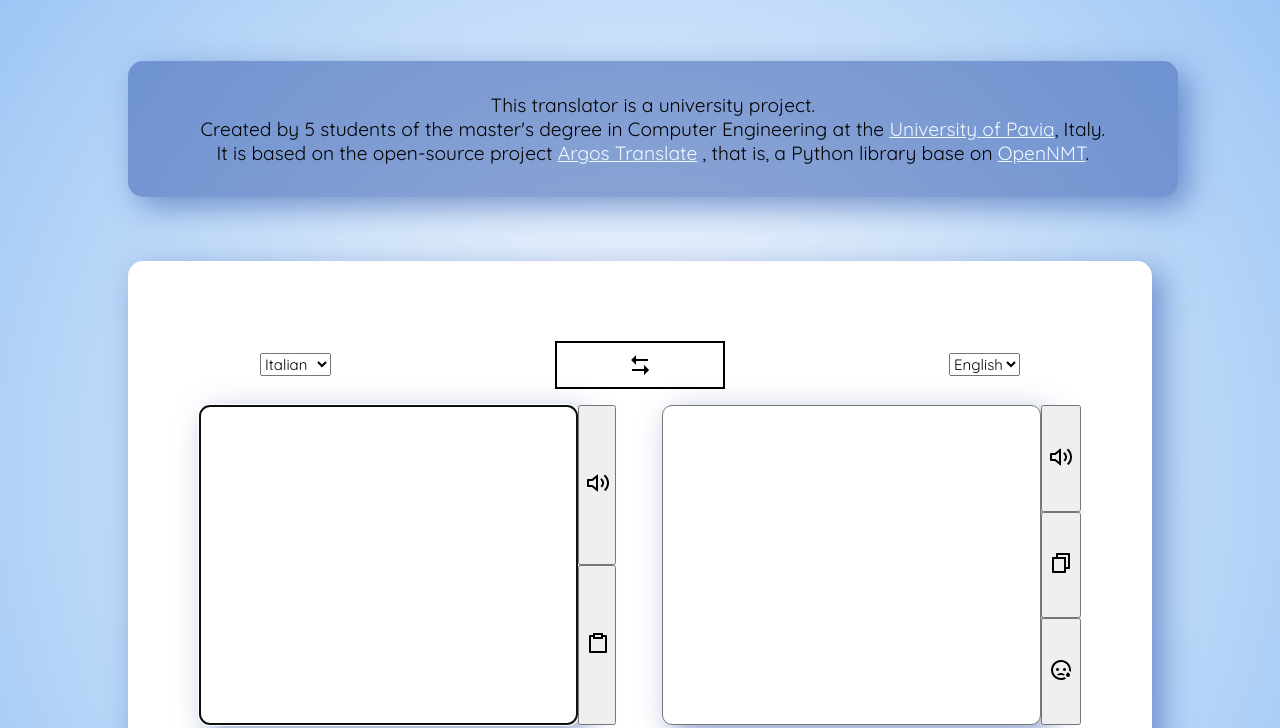
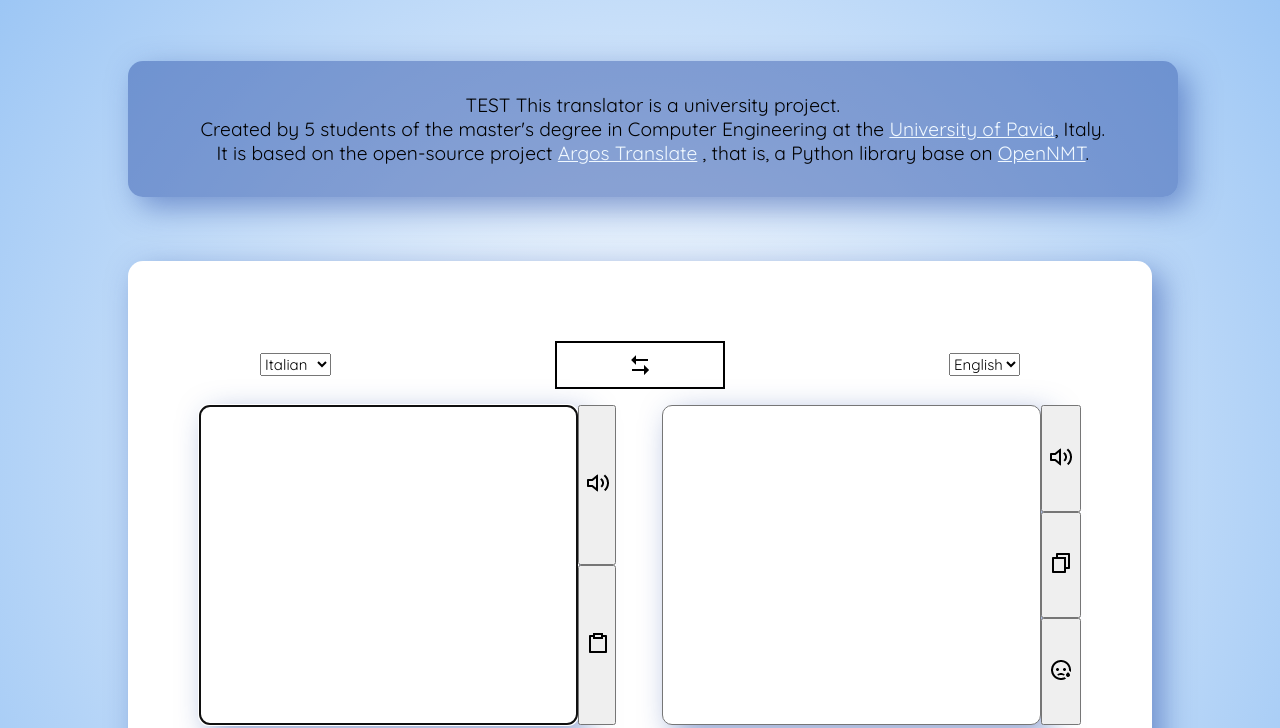
Before and after one commit to aiman-al-masoud/translator-cloud-project, a plain HTML site: page src/website/index.html in a window 1280 px wide. Shown: the part 73-801 px from the top of the page. Drawn offline with nearby package versions, Linux system fonts and the light colour scheme.

Commit message:
test ci/cd

```diff
--- a/src/website/index.html
+++ b/src/website/index.html
@@ -22,7 +22,7 @@
   </ul>
 
   <div class="short-bio">
-    <p>
+    <p>TEST
       This translator is a university project. <br>Created by 5 students of the master's degree in Computer Engineering
       at the <a href="https://web.unipv.it/" class="aliceblue">University of Pavia</a>, Italy.
       <br>It is based on the open-source project <a href="https://www.argosopentech.com/" class="aliceblue">Argos
```
